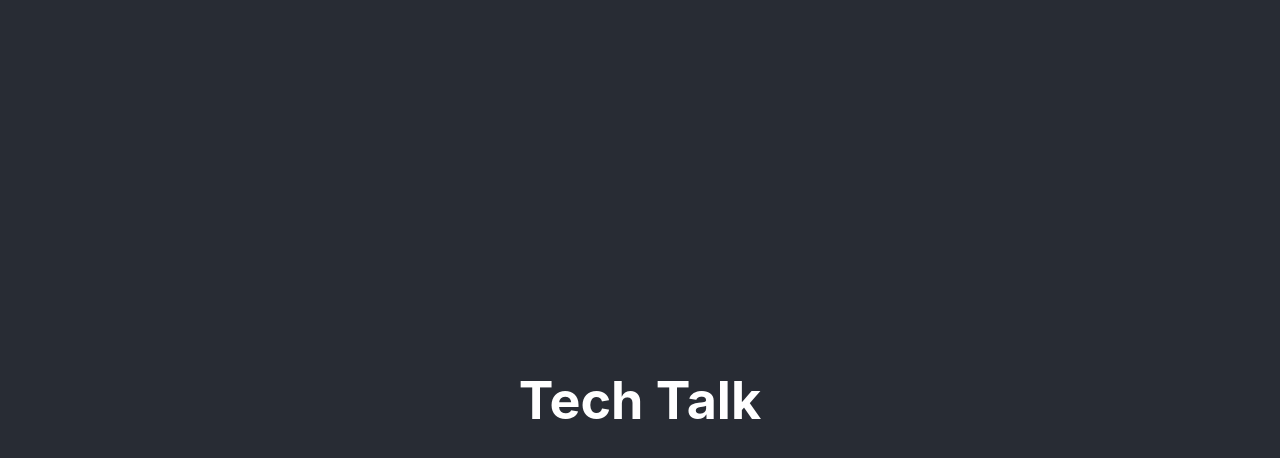
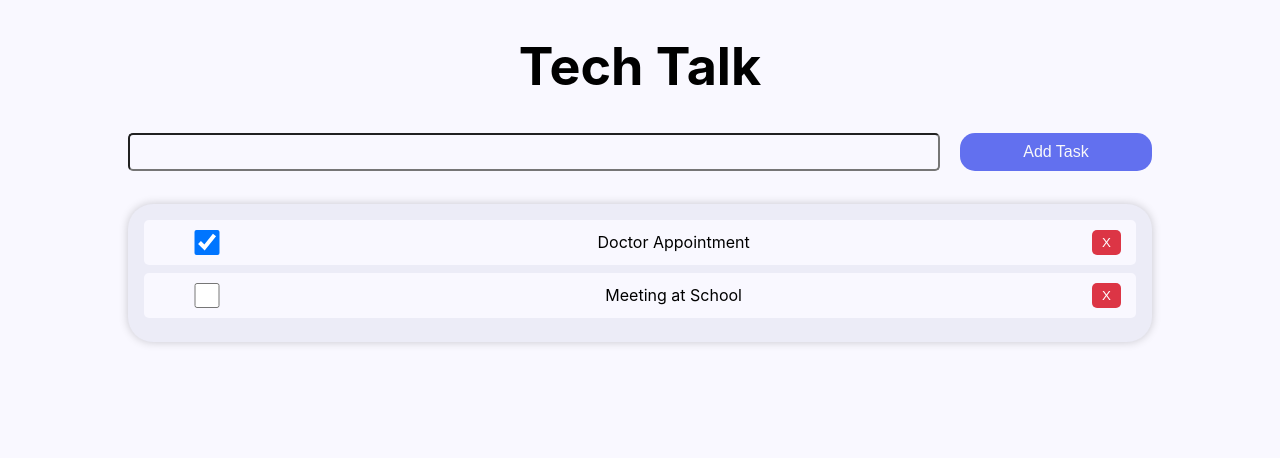
Before and after one commit to NoaLognardPXL/TechTalk, a React (Create React App) app in the folder tech-talk/: page / in a window 1280 px wide. Shown: the top 458 px of the page. Built offline with nearby package versions, Linux system fonts and the light colour scheme; the HTML template or start-up script is replaced by a standard one.

Commit message:
added the components and styling

```diff
--- a/tech-talk/src/App.css
+++ b/tech-talk/src/App.css
@@ -1,14 +1,16 @@
+* {
+  box-sizing: border-box;
+  background-color: #f9f8ff;
+}
+
 .App {
   text-align: center;
 }
 
 .App-header {
-  background-color: #282c34;
-  min-height: 100vh;
   display: flex;
   flex-direction: column;
   align-items: center;
   justify-content: center;
   font-size: calc(10px + 2vmin);
-  color: white;
 }
--- a/tech-talk/src/App.js
+++ b/tech-talk/src/App.js
@@ -1,4 +1,5 @@
 import './App.css';
+import TodoList from './components/TodoList/TodoList';
 
 function App() {
   return (
@@ -6,6 +7,8 @@ function App() {
       <header className="App-header">
         <h1>Tech Talk</h1>
       </header>
+      {/* need to add it for the demo */}
+      <TodoList />
     </div>
   );
 }
--- /dev/null
+++ b/tech-talk/src/components/TodoList/TodoList.css
@@ -0,0 +1,49 @@
+.todo-container {
+    align-items: center;
+    width: 80vw;
+    margin: 0 auto;
+}
+
+.todo-input-container {
+    display: flex;
+    justify-content: space-between;
+    margin-bottom: 16px;
+    align-items: baseline;
+}
+
+.todo-input-container input {
+    border-radius: 10px;
+    margin-right: 20px;
+    font-size: 16px;
+    font-weight: 500;
+}
+
+.todo-input-container button {
+    background-color: #6270ef;
+    max-width: 15vw;
+    min-width: 15vw;
+    border: none;
+    border-radius: 15px;
+    color: #f8f8fa;
+    font-size: 16px;
+    font-weight: 500;
+    padding: 10px 20px;
+}
+
+.todo-list {
+    background-color: #ececf7;
+    margin-top: 25px;
+    display: flex;
+    flex-direction: column;
+    padding: 16px;
+    border-radius: 25px;
+
+    box-shadow: 0 0 10px 0 rgba(0, 0, 0, 0.2);
+}
+
+input[type = "text"] {
+    width: 100%;
+    padding: 8px;
+    border-radius: 5px;
+    margin-bottom: 8px;
+}
--- /dev/null
+++ b/tech-talk/src/components/TodoList/TodoList.js
@@ -0,0 +1,75 @@
+import React from "react";
+import { useState } from "react";
+import "./TodoList.css";
+import TodoItem from "../todoItem/todoItem";
+
+function TodoList() {
+
+    const [tasks, setTasks] = useState([
+        {
+            id: 1,
+            text: 'Doctor Appointment',
+            completed: true
+        },
+        {
+            id: 2,
+            text: 'Meeting at School',
+            completed: false
+        }
+    ]);
+    const [text, setText] = useState('');
+
+    function addTask(text) {
+        const newTask = {
+            id: Date.now(),
+            text,
+            completed: false
+        };
+        setTasks([...tasks, newTask]);
+    }
+
+    function deleteTask(id) {
+        setTasks(tasks.filter(task => task.id !== id));
+    }
+
+    function toggleTaskCompleted(id) {
+        setTasks(tasks.map(task => {
+            if (task.id === id) {
+                return { ...task, completed: !task.completed }
+            }
+            return task;
+        }));
+    }
+
+    return (
+        <div className="todo-container">
+
+            <div className="todo-input-container">
+                <input type="text" value={text} onChange={e => setText(e.target.value)} />
+                <button onClick={() => addTask(text)}>Add Task</button>
+            </div>
+            <div className="todo-list">
+
+                {/*
+            tasks.map(task => (
+                <li key={task.id}>
+                <input type="checkbox"
+                id={task.id}
+                checked={task.completed}
+                onChange={() => toggleTaskCompleted(task.id)} />
+                <label htmlFor={task.id}>{task.text}</label>
+                <button onClick={() => deleteTask(task.id)}>X</button>
+                </li>
+                ))
+                */
+                    tasks.map(task => (
+                        <TodoItem key={task.id} task={task} deleteTask={deleteTask} toggleCompleted={toggleTaskCompleted} />
+                    ))
+
+                }
+            </div>
+        </div>
+    );
+}
+
+export default TodoList;
--- /dev/null
+++ b/tech-talk/src/components/todoItem/todoItem.css
@@ -0,0 +1,42 @@
+.todo-item {
+    display: flex;
+    justify-content: space-between;
+    align-items: center;
+    margin-bottom: 8px;
+    padding: 10px 15px;
+    background-color: #f9f8ff;
+    border-radius: 5px;
+}
+
+.todo-item input[type="checkbox"] {
+    width: 25px;
+    height: 25px;
+    margin: 0 10px 0 0;
+    min-width: 10%;
+}
+
+.todo-item input[type="checkbox"]:checked {
+    background-color: #6d75ce;
+    color: white;
+}
+
+.todo-item p {
+    display: inline-block;
+    white-space: nowrap;
+    margin: 0;
+    font-size: 16px;
+  }
+
+  .todo-item button {
+    margin-left: 10px;
+    padding: 5px 10px;
+    background-color: #dc3545;
+    color: white;
+    border: none;
+    border-radius: 5px;
+    cursor: pointer;
+  }
+
+  .todo-item button:hover {
+    background-color: #c82333;
+  }
--- /dev/null
+++ b/tech-talk/src/components/todoItem/todoItem.js
@@ -0,0 +1,19 @@
+import React from 'react';
+import './todoItem.css';
+
+function TodoItem({task, deleteTask, toggleCompleted}) {
+
+    function taskChange() {
+        toggleCompleted(task.id);
+        }
+
+    return (
+        <div className="todo-item">
+            <input type="checkbox" checked={task.completed} onChange={taskChange} />
+            <p>{task.text}</p>
+            <button onClick={() => deleteTask(task.id)}>X</button>
+        </div>
+    );
+}
+
+export default TodoItem;
```
